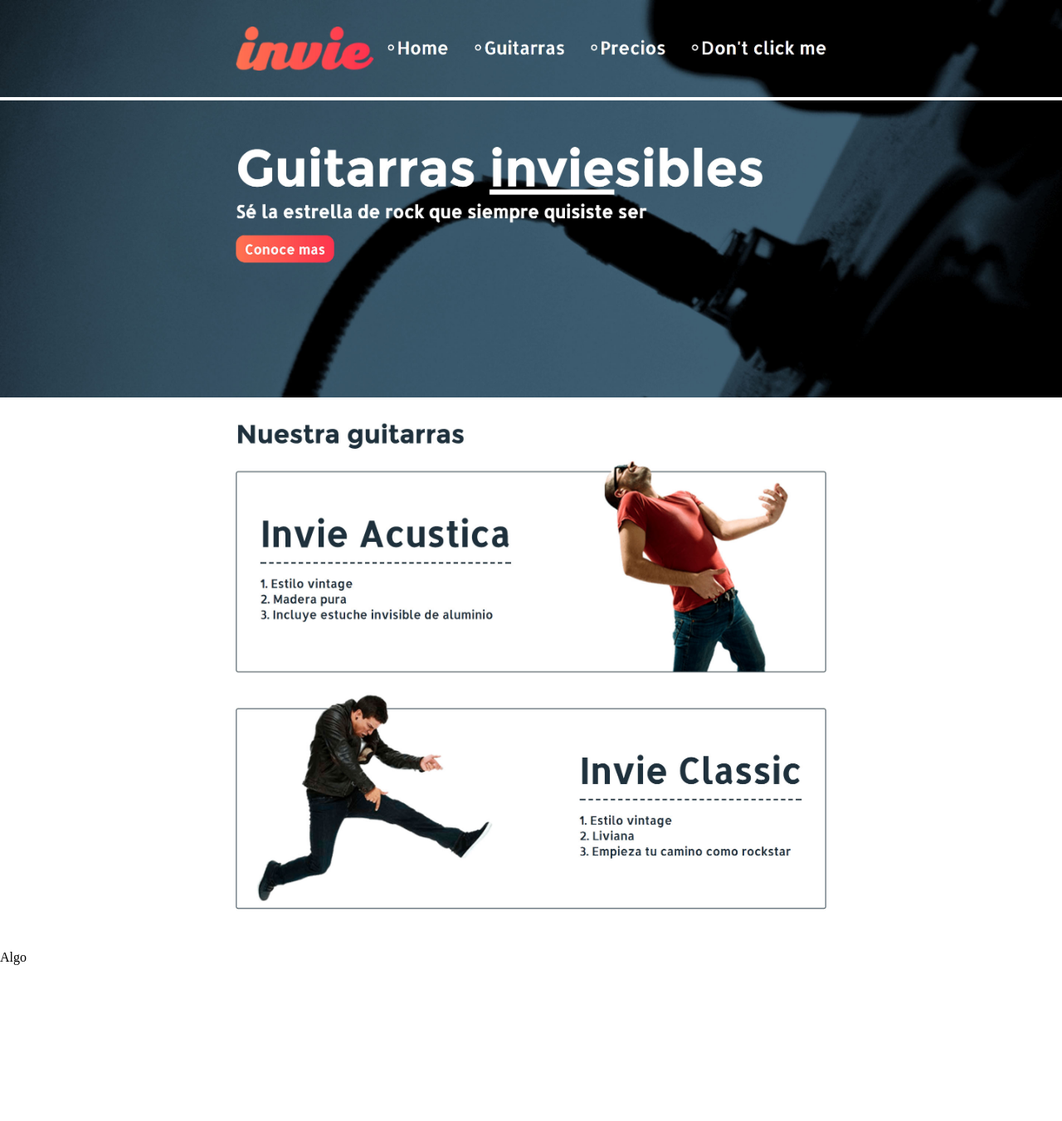
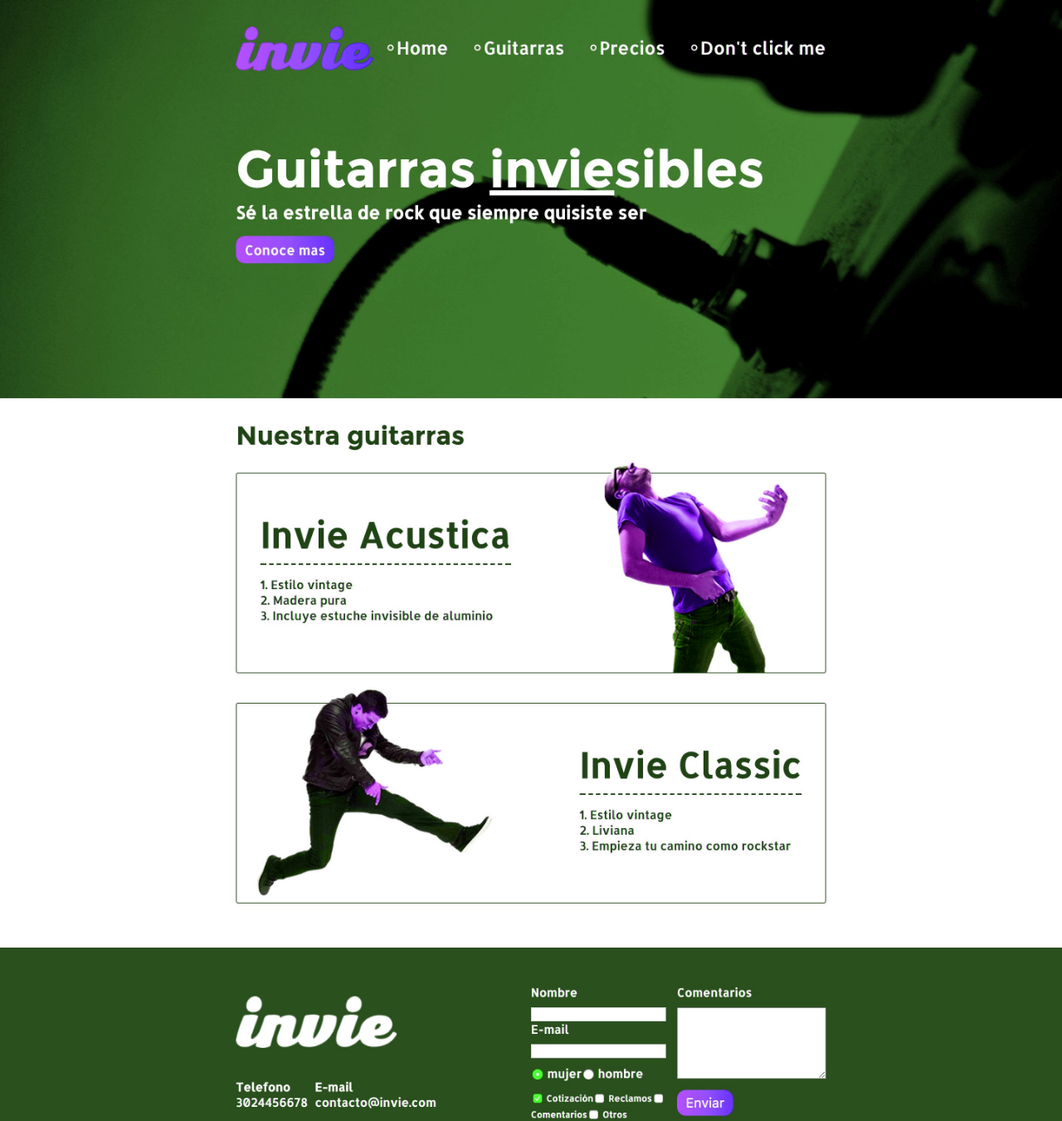
Before and after one commit to ynvlgr/Platzi-invie-github, a plain HTML site: page index.html in a window 1280 px wide. Shown: the top 1351 px of the page at 83% size. Before the commit the page ends 1163 px from the top, so only its background shows below. Drawn offline with Linux system fonts and the light colour scheme.

Commit message:
Nueva version

```diff
--- a/index.html
+++ b/index.html
@@ -12,10 +12,6 @@
 	</style>
 </head>
 <body>
-	<img src="img/header.jpg">
-	<img src="img/hero.jpg">
-	<img src="img/acustica.jpg">
-	<img src="img/clasica.jpg">
-	<label>Algo</label>
+	<img src="img/nueva-version.jpg">
 </body>
 </html>
```
Also changed, not shown: img/nueva-version.jpg (added).
